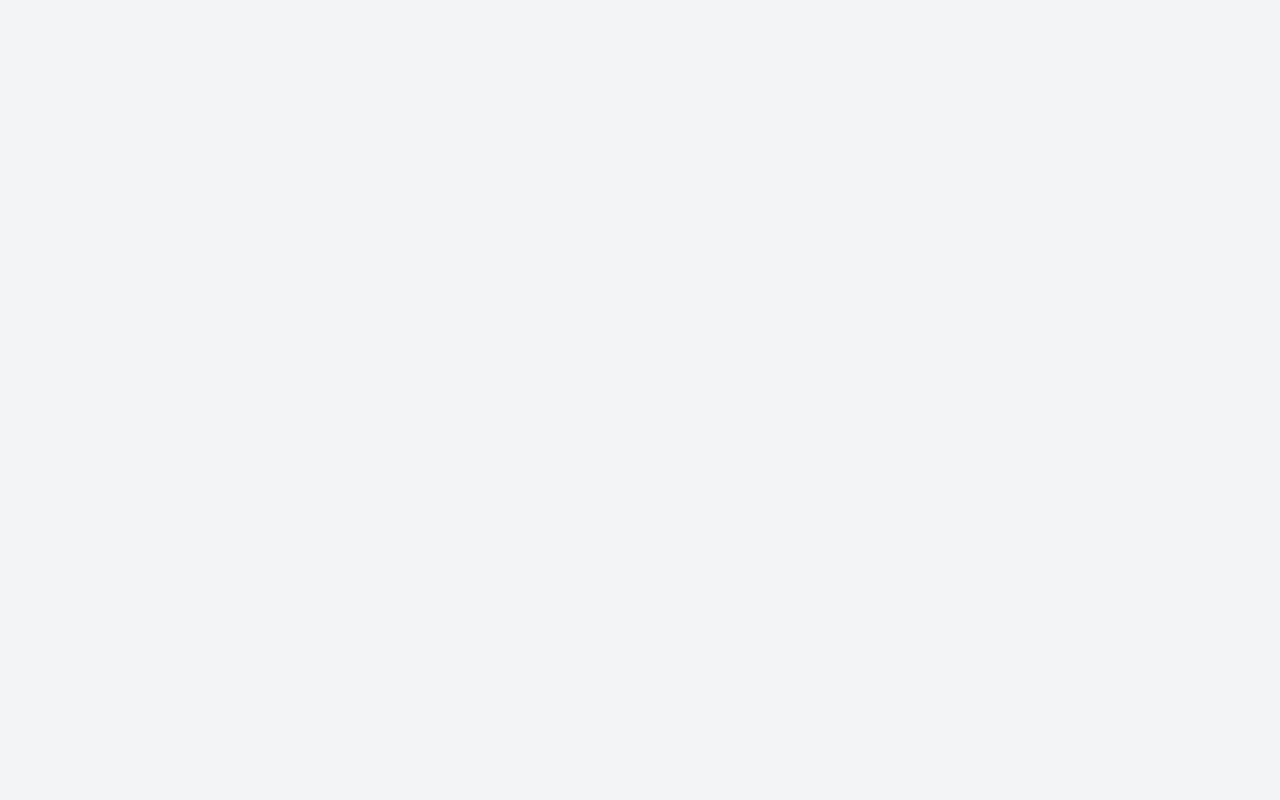
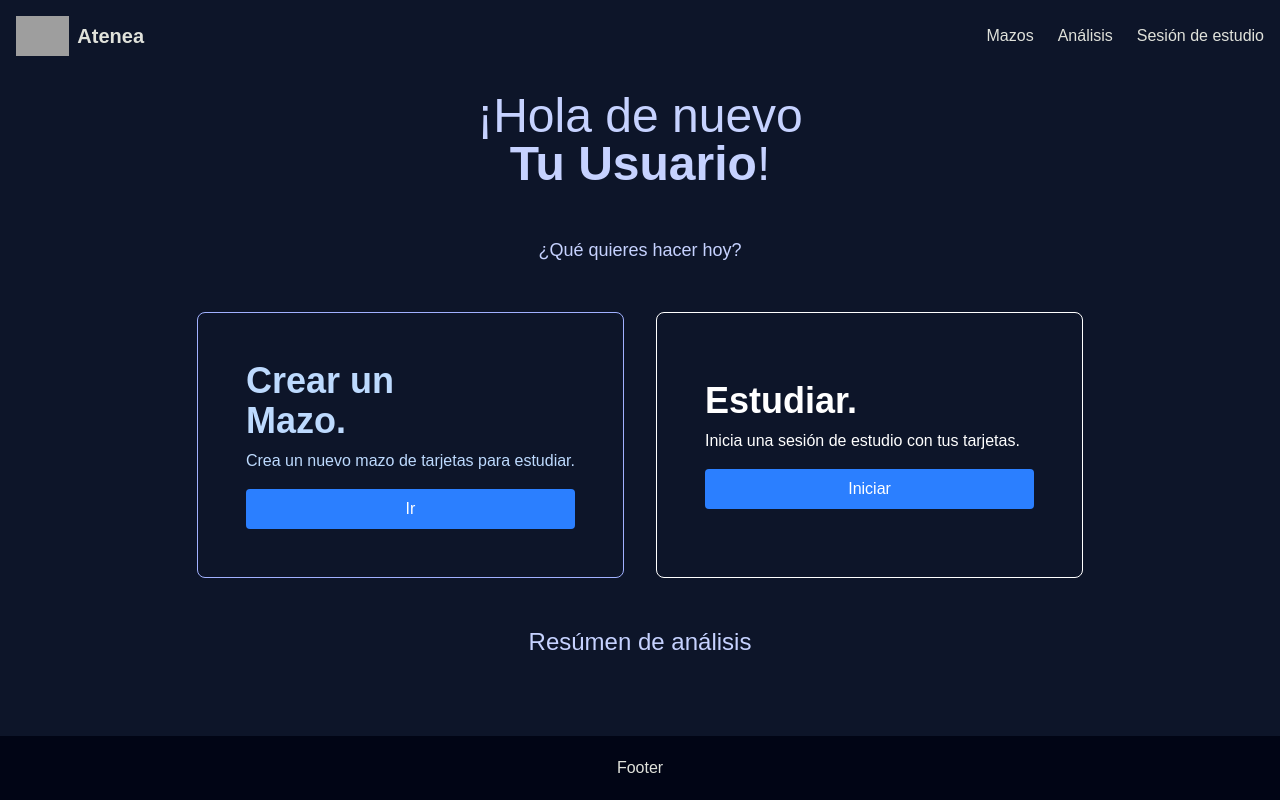
Before and after one commit to andreagori/Atenea, a React (Vite) app in the folder FrontEnd/: page /home in a window 1280 px wide. Before the commit this address had no page. Built offline with nearby package versions, Linux system fonts and the light colour scheme; grey boxes are pictures that could not be loaded; a web font is replaced by a local one.

Commit message:
starting HomeLogIn, little modifications on some components... I need to finish the home page...

```diff
--- a/FrontEnd/src/components/FormLoginRegister.tsx
+++ b/FrontEnd/src/components/FormLoginRegister.tsx
@@ -129,7 +129,7 @@ const handleSubmit = async (e: React.FormEvent) => {
         setMessage("Inicio de sesión exitoso.");
         setUsername("");
         setPassword("");
-        setTimeout(() => navigate("/HomeLoginIn"), 1000); // redirige a home
+        setTimeout(() => navigate("/home"), 1000); // redirige a home
     } catch (error: any) {
         console.error("Error:", error);
         setMessage("Error en el inicio de sesión. Inténtalo de nuevo.");
--- /dev/null
+++ b/FrontEnd/src/components/MazoSesionCardsHome.tsx
@@ -0,0 +1,37 @@
+import SpotlightCard from "../libs/reactbits/SpotlightCard"
+
+function MazoSesionCardsHome() {
+  return (
+    <div>
+        <div className="grid grid-cols-2 mt-8">
+            {/* Primera carta, crear mazo */}
+            <SpotlightCard className=""
+                enableSpotlight={false}
+                backgroundColor="var(--color-darkComponent)"
+                withBorder={true}
+                borderColor="var(--color-darkAccent)">
+                <div className="flex flex-col h-full p-4 text-darkNeutral">
+                    <h2 className="text-4xl font-bold">Crear un <br />Mazo.</h2>
+                    <p className="mt-2">Crea un nuevo mazo de tarjetas para estudiar.</p>
+                    <button className="mt-4 px-4 py-2 bg-blue-500 text-white rounded">Ir</button>
+                </div>
+            </SpotlightCard>
+            {/* Segunda carta, Estudiar con sesión de estudio */}
+            <SpotlightCard className=""
+                enableSpotlight={false}
+                backgroundColor="var(--color-darkNeutralText)"
+                withBorder={true}
+                borderColor="var(--color-white)">
+
+                <div className="flex flex-col justify-center h-full p-4 text-white">
+                    <h2 className="text-4xl font-bold">Estudiar.</h2>
+                    <p className="mt-2">Inicia una sesión de estudio con tus tarjetas.</p>
+                    <button className="mt-4 px-4 py-2 bg-blue-500 text-white rounded">Iniciar</button>
+                </div>
+            </SpotlightCard>
+        </div>
+    </div>
+  )
+}
+
+export default MazoSesionCardsHome
--- a/FrontEnd/src/index.css
+++ b/FrontEnd/src/index.css
@@ -24,7 +24,7 @@ Revisar si debo de cambiar esto por el plugin de daisyui.
   --color-darkDanger: #F82834;
 
   --color-darkBgText: #E0E2DB;
-  --color-darkPSText: #EDF1FE;
+  --color-darkPSText: #C6D2FF;
   --color-darkAccentText: #1C184B;
   --color-darkNeutralText: #162455;
   --color-darkInfoText: #010515;
--- a/FrontEnd/src/libs/reactbits/SpotlightCard.tsx
+++ b/FrontEnd/src/libs/reactbits/SpotlightCard.tsx
@@ -1,16 +1,14 @@
 import React, { useRef } from "react";
 // Import your CSS file for styles
 import "./styles/SpotlightCard.css";
-
-interface Position {
-  x: 10;
-  y: 20;
-}
 
 interface SpotlightCardProps extends React.PropsWithChildren {
   className?: string;
   spotlightColor?: string; // Accept CSS variable names like "--color-darkAccent"
   backgroundColor?: string; // Accept CSS variable names like "--color-darkAccent"
+  withBorder?: boolean; // Optional property to enable/disable border
+  borderColor?: string; // Optional property to set the border color
+  enableSpotlight?: boolean; // Optional property to enable/disable spotlight effect
 }
 
 const SpotlightCard: React.FC<SpotlightCardProps> = ({
@@ -18,11 +16,14 @@ const SpotlightCard: React.FC<SpotlightCardProps> = ({
   className = "",
   spotlightColor = "var(--color-darkAccent)", // Default to darkAccent
   backgroundColor = "var(--color-darkComponent)", // Default to darkComponent
+  withBorder = false, // Default to no border
+  borderColor = "var(--color-darkAccent)", // Default border color
+  enableSpotlight = true, // Default to enable spotlight
 }) => {
   const divRef = useRef<HTMLDivElement>(null);
 
   const handleMouseMove: React.MouseEventHandler<HTMLDivElement> = (e) => {
-    if (!divRef.current) return;
+    if (!divRef.current || !enableSpotlight) return; // Disable spotlight if enableSpotlight is false
 
     const rect = divRef.current.getBoundingClientRect();
     const x = e.clientX - rect.left;
@@ -37,9 +38,12 @@ const SpotlightCard: React.FC<SpotlightCardProps> = ({
     <div
       ref={divRef}
       onMouseMove={handleMouseMove}
-      className={`card-spotlight ${className}`}
+      className={`card-spotlight ${withBorder ? "with-border" : ""} ${className} ${
+        enableSpotlight ? "spotlight-enabled" : ""
+      }`}
       style={{
         backgroundColor: backgroundColor, // Set the background color dynamically
+        borderColor: withBorder ? borderColor : "transparent", // Set the border color dynamically
       }}
     >
       {children}
--- a/FrontEnd/src/libs/reactbits/styles/SpotlightCard.css
+++ b/FrontEnd/src/libs/reactbits/styles/SpotlightCard.css
@@ -1,7 +1,6 @@
 .card-spotlight {
   position: relative;
-    border-radius: .5rem;
-    border: 1px solid var(--color-darkNeutral); /* Use a defined color for the border */
+  border-radius: 0.5rem;
   background-color: var(--color-darkComponent); /* Default background color */
   padding: 2rem;
   overflow: hidden;
@@ -14,7 +13,12 @@
   margin: 1rem; /* Add some margin around the card */
 }
 
-  .card-spotlight::before {
+.card-spotlight.with-border {
+  border: 1px solid var(--border-color, var(--color-darkAccent)); /* Default to darkAccent */
+}
+
+/* Spotlight effect only applies if the card has the 'spotlight-enabled' class */
+.card-spotlight.spotlight-enabled::before {
   content: "";
   position: absolute;
   top: 0;
@@ -27,7 +31,12 @@
   pointer-events: none;
 }
 
-  .card-spotlight:hover::before,
-  .card-spotlight:focus-within::before {
+.card-spotlight.spotlight-enabled:hover::before,
+.card-spotlight.spotlight-enabled:focus-within::before {
   opacity: 0.6;
 }
+
+/* If 'spotlight-enabled' is not present, no spotlight effect */
+.card-spotlight:not(.spotlight-enabled)::before {
+  display: none; /* Completely disable the spotlight effect */
+}
--- a/FrontEnd/src/pages/Home.tsx
+++ b/FrontEnd/src/pages/Home.tsx
@@ -1,6 +1,6 @@
 import { Navbar } from "../components/Navbar";
 import Banner from "../components/Banner";
-import MetodosCardsHome from "../components/MetodosCardsHome";
+import MetodosCardsHome from "../components/MetodosCardsInfo";
 import AnalisisContainer from "../components/AnalisisContainer";
 import QuienesSomosContainer from "../components/QuienesSomosContainer";
 import GradientText from "../libs/reactbits/GradientText";
--- a/FrontEnd/src/pages/HomeLoginIn.tsx
+++ b/FrontEnd/src/pages/HomeLoginIn.tsx
@@ -1,18 +1,41 @@
 // rafce to create page template
 // Imports
-import { NavbarLoginIn } from "../components/Navbar"
+import Footer from "../components/Footer";
+import MazoSesionCardsHome from "../components/MazoSesionCardsHome";
+import { NavbarLoginIn } from "../components/Navbar";
 
 const HomeLoginIn = () => {
   return (
-    <div className="flex flex-col items-center justify-center min-h-screen bg-darkBackground">
+    <div className="flex flex-col min-h-screen font-primary bg-darkBackground">
+      {/* Navbar */}
       <NavbarLoginIn />
+
       {/* Main Content */}
-      <div className="mt-8">
-        <h1 className="text-4xl font-bold text-darkBgText">Bienvenido a Atenea</h1>
-        <p className="text-lg text-darkBgText">Inicia sesión para continuar</p>
+      <div className="flex-grow flex flex-col items-center mt-15">
+        {/* Title Content */}
+        <div className="mt-8 text-5xl text-center text-darkPSText">
+          <h1>
+            ¡Hola de nuevo
+            <br />
+            <strong>Tu Usuario</strong>!
+          </h1>
+          <p className="text-lg mt-12">¿Qué quieres hacer hoy?</p>
+        </div>
+
+        <MazoSesionCardsHome />
+
+        {/* Análisis Content */}
+        <div className="flex flex-col items-center text-darkPSText text-2xl mt-8">
+          <h1>Resúmen de análisis</h1>
+        </div>
       </div>
-      </div>
-  )
-}
 
-export default HomeLoginIn
+      {/* Footer */}
+      <footer className="w-full">
+        <Footer />
+      </footer>
+    </div>
+  );
+};
+
+export default HomeLoginIn;
--- a/FrontEnd/src/routes/AppRouter.tsx
+++ b/FrontEnd/src/routes/AppRouter.tsx
@@ -3,6 +3,7 @@ import { BrowserRouter as Router, Routes, Route } from "react-router-dom";
 import Home from "../pages/Home";
 import Login from "../pages/Login";
 import Register from "../pages/Register";
+import HomeLoginIn from "../pages/HomeLoginIn";
 
 const AppRouter = () => {
   return (
@@ -11,6 +12,7 @@ const AppRouter = () => {
         <Route path="/" element={<Home />} />
         <Route path="/login" element= {<Login />} />
         <Route path="/register" element={<Register />} />
+        <Route path="/home" element={<HomeLoginIn />} />
       </Routes>
     </Router>
   );
```
Also changed, not shown: FrontEnd/src/components/MetodosCardsInfo.tsx (renamed from FrontEnd/src/components/MetodosCardsHome.tsx). Lines whose indentation alone changed are shown as unchanged.
